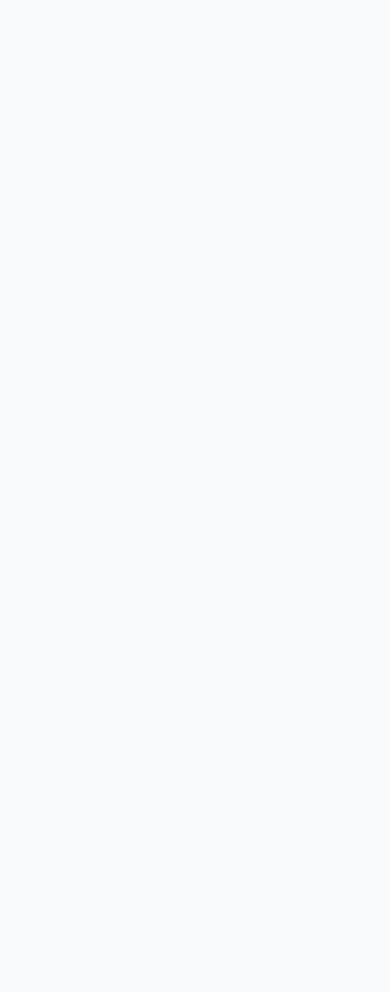
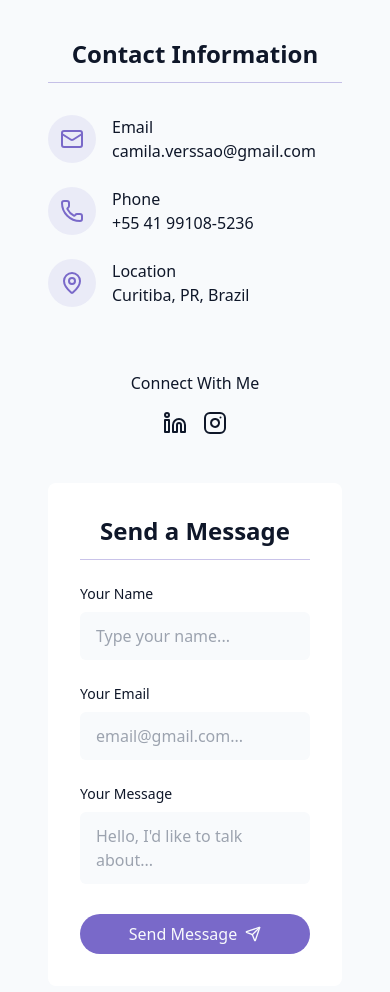
Before and after one commit to CamilaVerssao/portfolio, a React (Vite) app: page / in a window 390 px wide. Shown: the part 7760-8752 px from the top of the page. Before the commit the page ends 7506 px from the top, so only its background shows below. Built offline with nearby package versions, Linux system fonts and the light colour scheme.

Commit message:
feat: criada seção de contato

```diff
--- /dev/null
+++ b/src/components/ContactSection.jsx
@@ -0,0 +1,133 @@
+import { Instagram, Linkedin, Mail, MapPin, Phone, Send } from "lucide-react"
+
+const ContactSection = () => {
+    return (
+        <section
+            id="contact"
+            className="py-24 px-4 relative bg-secondary/30"
+        >
+            <div className="container mx-auto max-w-5xl">
+                <h2 className="text-3xl md:text-4xl font-bold mb-4 text-center">Get In
+                    <span className="text-primary"> Touch</span>
+                </h2>
+
+                <p className="text-center text-muted-foreground mb-12 max-w-2xl mx-auto">
+                    Have a project in mind or want collaborate? Feel free to reach out.
+                    I'm always open to discussing new opportunities.
+                </p>
+
+                <div className="grid grid-cols-1 md:grid-cols-2 gap-12">
+                    <div className="space-y-8">
+                        <h3 className="text-2xl font-semibold mb-6 border-b border-b-primary/40 pb-3"> Contact Information</h3>
+
+                        <div className="space-y-6 justify-center">
+                            <div className="flex items-start space-x-4">
+                                <div className="p-3 rounded-full bg-primary/10">
+                                    <Mail className="text-primary h-6 w-6" />
+                                </div>
+                                <div>
+                                    <h4 className="text-start font-medium">Email</h4>
+                                    <a href="mailto:camila.verssao@gmail.com" className="text-muted-foreground hover:text-primary transition-colors">
+                                        camila.verssao@gmail.com
+                                    </a>
+                                </div>
+                            </div>
+
+                            <div className="flex items-start space-x-4">
+                                <div className="p-3 rounded-full bg-primary/10">
+                                    <Phone className="text-primary h-6 w-6" />
+                                </div>
+                                <div>
+                                    <h4 className="text-start font-medium">Phone</h4>
+                                    <a href="tel:+5541991085236" className="text-muted-foreground hover:text-primary transition-colors">
+                                        +55 41 99108-5236
+                                    </a>
+                                </div>
+                            </div>
+
+                            <div className="flex items-start space-x-4">
+                                <div className="p-3 rounded-full bg-primary/10">
+                                    <MapPin className="text-primary h-6 w-6" />
+                                </div>
+                                <div>
+                                    <h4 className="text-start font-medium">Location</h4>
+                                    <a className="text-muted-foreground hover:text-primary transition-colors">
+                                        Curitiba, PR, Brazil
+                                    </a>
+                                </div>
+                            </div>
+                        </div>
+
+                        <div className="pt-8">
+                            <h4 className="font-medium mb-4"> Connect With Me</h4>
+                            <div className="flex space-x-4 justify-center">
+                                <a
+                                    target="_blank"
+                                    href="https://www.linkedin.com/in/camila-isabella-verss%C3%A3o-882056230/"
+                                >
+                                    <Linkedin />
+                                </a>
+                                <a
+                                    target="_blank"
+                                    href="https://www.instagram.com/heycamih/?theme=dark"
+                                >
+                                    <Instagram />
+                                </a>
+                            </div>
+                        </div>
+                    </div>
+
+                    <div className="bg-card p-8 rounded-lg shadow-xs">
+                        <h3 className="text-2xl font-semibold mb-6 border-b border-b-primary/40 pb-3"> Send a Message</h3>
+
+                        <form className="space-y-6" action="">
+                            <div>
+                                <label className="text-start block text-sm font-medium mb-2" htmlFor="name"> Your Name</label>
+                                <input
+                                    type="text"
+                                    id="name"
+                                    required
+                                    className="w-full px-4 py-3 rounded-md border-input bg-background focus:outline-hidden focus:ring-2 focus:ring-primary"
+                                    placeholder="Type your name..."
+                                />
+                            </div>
+
+                            <div>
+                                <label className="text-start block text-sm font-medium mb-2" htmlFor="email"> Your Email</label>
+                                <input
+                                    type="email"
+                                    id="email"
+                                    required
+                                    className="w-full px-4 py-3 rounded-md border-input bg-background focus:outline-hidden focus:ring-2 focus:ring-primary"
+                                    placeholder="email@gmail.com..."
+                                />
+                            </div>
+
+                            <div>
+                                <label className="text-start block text-sm font-medium mb-2" htmlFor="message"> Your Message</label>
+                                <textarea
+                                    id="message"
+                                    name="message"
+                                    required
+                                    className="w-full px-4 py-3 rounded-md border-input bg-background focus:outline-hidden focus:ring-2 focus:ring-primary resize-none"
+                                    placeholder="Hello, I'd like to talk about..."
+                                />
+
+                            </div>
+
+                            <button type="submit" className={
+                                `cosmic-button w-full flex items-center justify-center gap-2`
+                            }>
+                                Send Message
+                                <Send size={16} />
+                            </button>
+                        </form>
+                    </div>
+                </div>
+            </div>
+
+        </section>
+    )
+}
+
+export default ContactSection
--- a/src/pages/Home.jsx
+++ b/src/pages/Home.jsx
@@ -5,6 +5,7 @@ import HeroSection from "@/components/HeroSection"
 import AboutSection from "@/components/AboutSection"
 import SkillsSection from "@/components/SkillsSection"
 import ProjectsSection from "@/components/ProjectsSection"
+import ContactSection from "@/components/ContactSection"
 
 const Home = () => {
   return (
@@ -17,6 +18,7 @@ const Home = () => {
           <AboutSection />
           <SkillsSection />
           <ProjectsSection />
+          <ContactSection />
         </main>
         {/* Footer */}
     </div>
```
